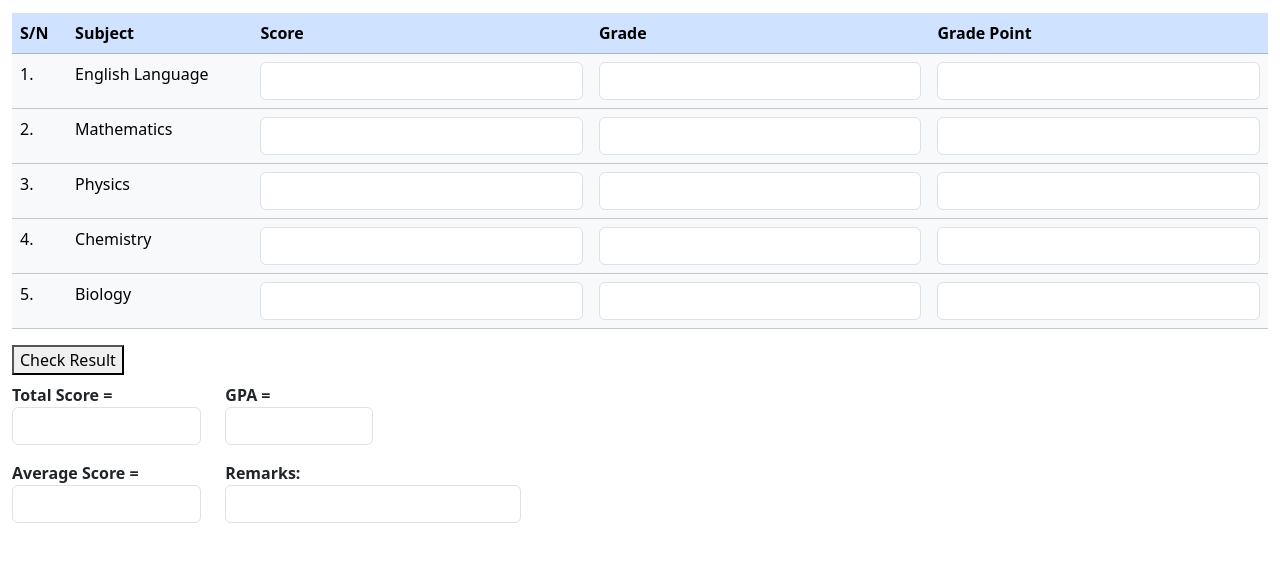
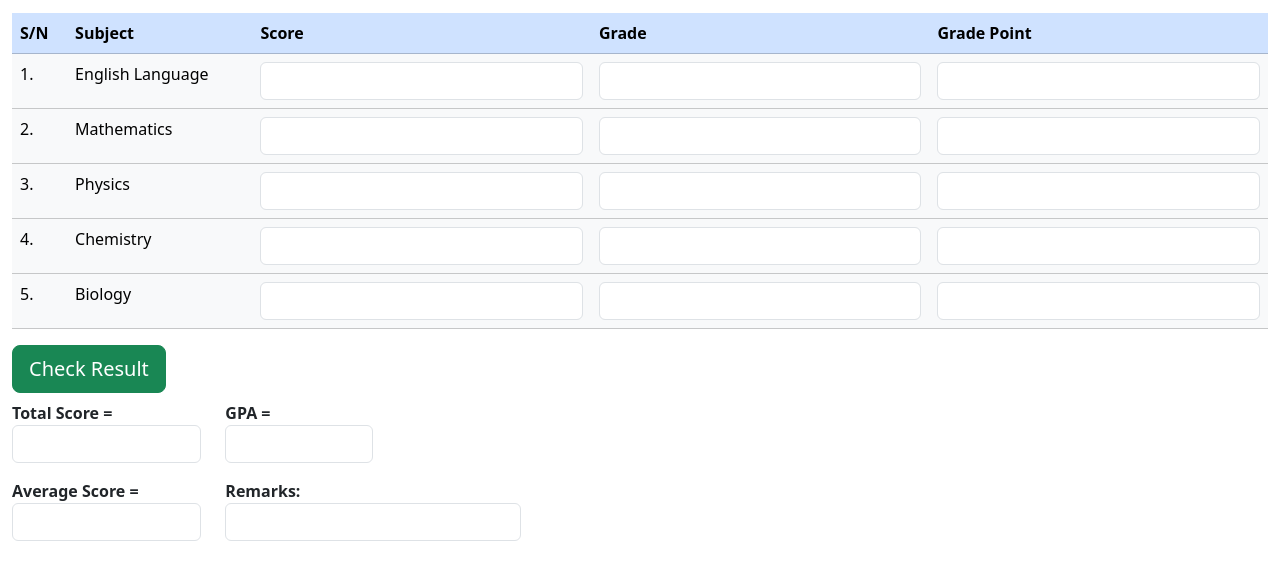
Before and after one commit to CodeMage-x/Resultchecker, a plain HTML site: page index.html in a window 1280 px wide. Shown: the part 97-676 px from the top of the page. Drawn offline with nearby package versions, Linux system fonts and the light colour scheme.

Commit message:
slight changes

```diff
--- a/index.html
+++ b/index.html
@@ -1,7 +1,7 @@
 <!doctype html>
 <html lang="en">
 	<head>
-		<title>Javascript Function</title>
+		<title>Result Checker</title>
 		<meta charset="utf-8">
 		<meta name="viewport" content="width=device-width, initial-scale=1, shrink-to-fit=no">
 
@@ -89,7 +89,7 @@
 						</tbody>
 					</table>
 
-					<button type="button" class="btn-lg btn-success" onclick='check()'>Check Result
+					<button type="button" class="btn btn-lg btn-success" onclick='check()'>Check Result
 					</button><br>
 				</div>
 			</div>
```
